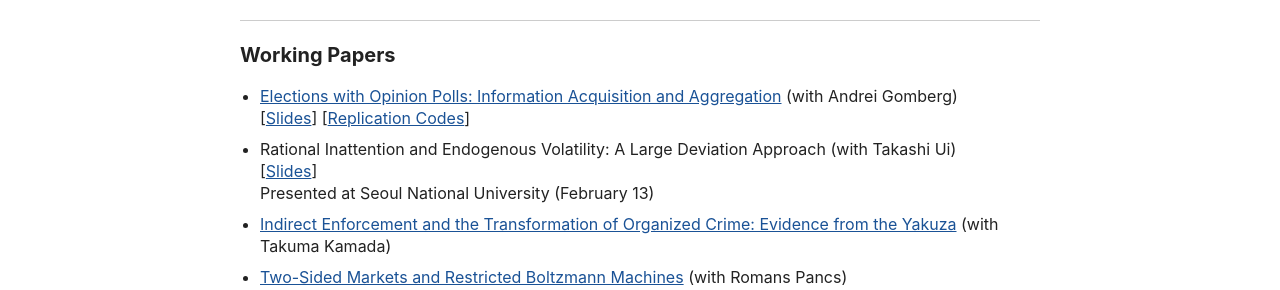
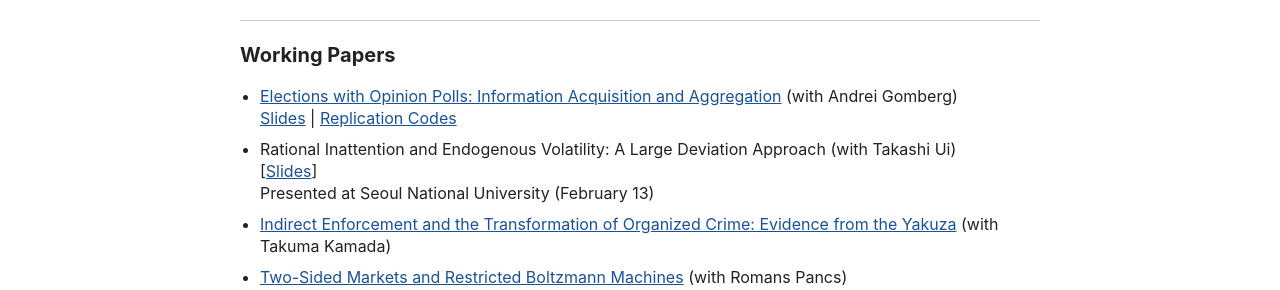
Before and after one commit to tetsuyahoshino137/tetsuyahoshino137.github.io, a Jekyll site: the page built from index.md, in a window 1280 px wide. Shown: the part 390-680 px from the top of the page. Built offline with Jekyll 4.4.1, drawn with Linux system fonts in a browser that asks for light colours.

Commit message:
Update formatting for links in Working Papers section

```diff
--- a/index.md
+++ b/index.md
@@ -34,7 +34,7 @@ title: Home
 ## Working Papers
 
 - [Elections with Opinion Polls: Information Acquisition and Aggregation](papers/GombergHoshino250408.pdf) (with Andrei Gomberg)
-  [[Slides](slides/GombergHoshino_CETC.pdf)] [[Replication Codes](https://colab.research.google.com/drive/1Udqhdzlq0Cck9HbkMKYVyT4HPwApEFsW?usp=sharing)]
+  [Slides](slides/GombergHoshino_CETC.pdf) | [Replication Codes](https://colab.research.google.com/drive/1Udqhdzlq0Cck9HbkMKYVyT4HPwApEFsW?usp=sharing)
 
 - Rational Inattention and Endogenous Volatility: A Large Deviation Approach (with Takashi Ui)
   [[Slides](slides/HoshinoUi_BRIC.pdf)]
```
